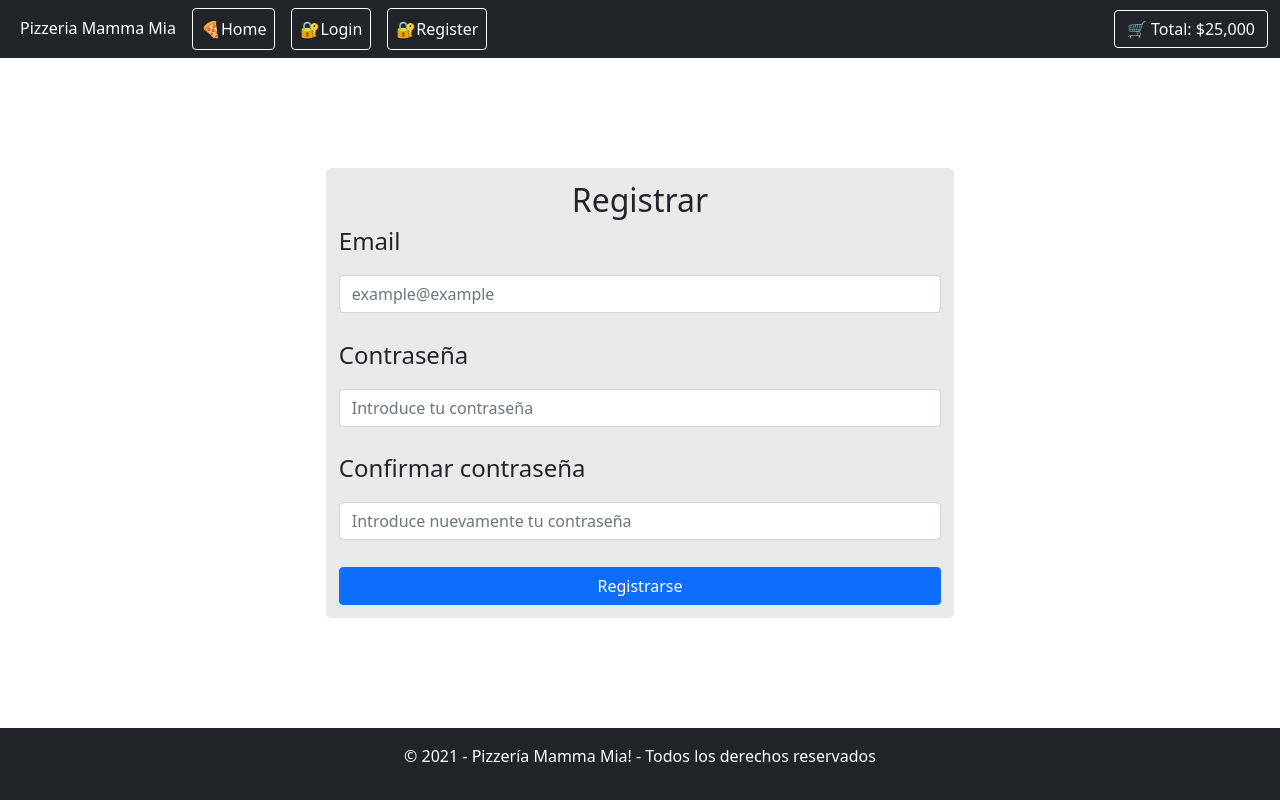
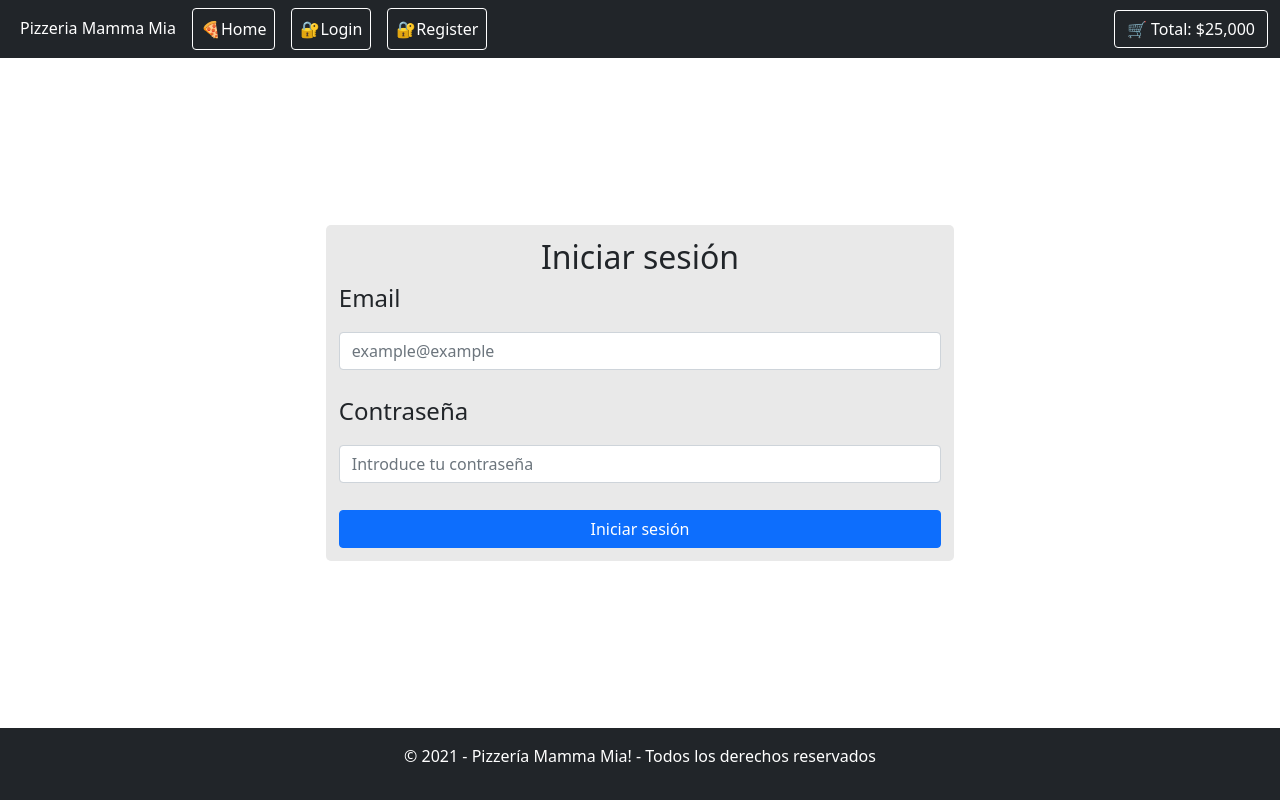
Before and after one commit to gnzrojas/React-hito-1, a React (Vite) app: page / in a window 1280 px wide. Built offline with nearby package versions, Linux system fonts and the light colour scheme.

Commit message:
agregando componente Login

```diff
--- a/src/App.jsx
+++ b/src/App.jsx
@@ -3,14 +3,16 @@ import Home from './components/Home'
 import Navbar from './components/Navbar'
 import Footer from './components/Footer'
 import Register from './components/Register'
+import Login from './components/Login'
 
 const App = () => {
   return (
     <div className='app-container'>
       <Navbar />
       <main className='main-content'>
-        {/*<Home />*/}
-        <Register />
+        {/*<Home />
+        <Register />*/}
+        <Login />
       </main>
 
       <Footer />
--- /dev/null
+++ b/src/components/Login.jsx
@@ -0,0 +1,83 @@
+import React from "react";
+import { useState } from "react";
+import { useFormState } from "react-dom";
+
+function Login() {
+  const [userEmail, setUserEmail] = useState('');
+  const [userPassword, setUserPassword] = useState('');
+  const [errores, setErrores] = useState([])
+
+  //Función para validar formulario identificando errores
+function validateLogin() {
+  const errores = [];
+
+  if(!userEmail){ errores.push({ campo: 'userEmail', mensaje: 'Debes ingresar un email'})};
+  if(!userPassword){ errores.push({ campo: 'userPassword', mensaje: 'Debes ingresar una contraseña'})};
+  if(userPassword.length < 6 ){ errores.push( {campo: 'userPassword', mensaje: 'La contraseña no puede ser menor a 6 caracteres'})};
+
+  setErrores(errores);
+  return errores.length === 0; //Devuelve true si no hay errores y false si hay errores
+}
+
+
+function handleSubmit(e) {
+  e.preventDefault()
+
+  const formValido = validateLogin()
+
+  if (formValido){
+    alert('Has iniciado sesión correctamente')
+  }
+}
+
+//Función para mostrar mensajes de error
+function getErrorMessage(field) {
+  const error = errores.find((err) => err.campo === field);
+  return error ? error.mensaje : null
+};
+
+console.log("errores: ", errores);
+
+
+  return (
+    <section className="register-container container-fluid">
+      <div className="register">
+        <h2 className="text-center">Iniciar sesión</h2>
+
+        <form onSubmit={handleSubmit}>
+          <h4>Email</h4>
+          <div className="mb-3">
+            <input
+              type="email"
+              value={userEmail}
+              className= {`form-control ${getErrorMessage('userEmail') ? 'is-invalid': ''}`}
+              placeholder="example@example"
+              onChange={(e) => setUserEmail(e.target.value)}
+              />
+              { getErrorMessage('userEmail') && (
+                <div className="invalid-feedback">{ getErrorMessage('userEmail') }</div>)}
+          </div>
+
+          <h4>Contraseña</h4>
+          <div className="mb-3">
+            <input
+              type="password"
+              value={userPassword}
+              className= {`form-control ${getErrorMessage('userEmail') ? 'is-invalid': ''}`}
+              placeholder="Introduce tu contraseña"
+              onChange={(e) => setUserPassword(e.target.value)}
+              />
+              { getErrorMessage('userPassword') && (
+                <div className="invalid-feedback">{getErrorMessage('userPassword') }</div>)}
+          </div>
+
+          <button type="submit" className = 'btn btn-primary w-100'>
+            Iniciar sesión
+          </button>
+        </form>
+      </div>
+    </section>
+  );
+}
+
+export default Login;
```
